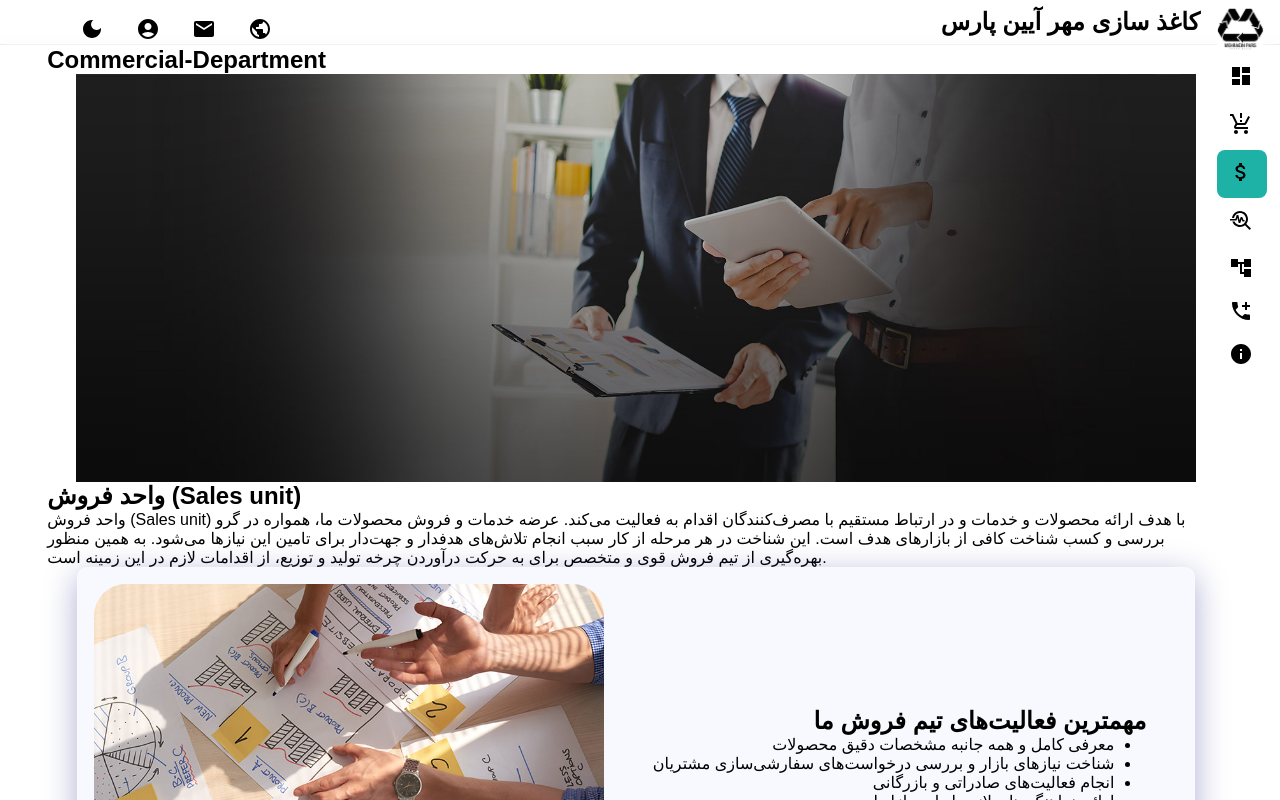
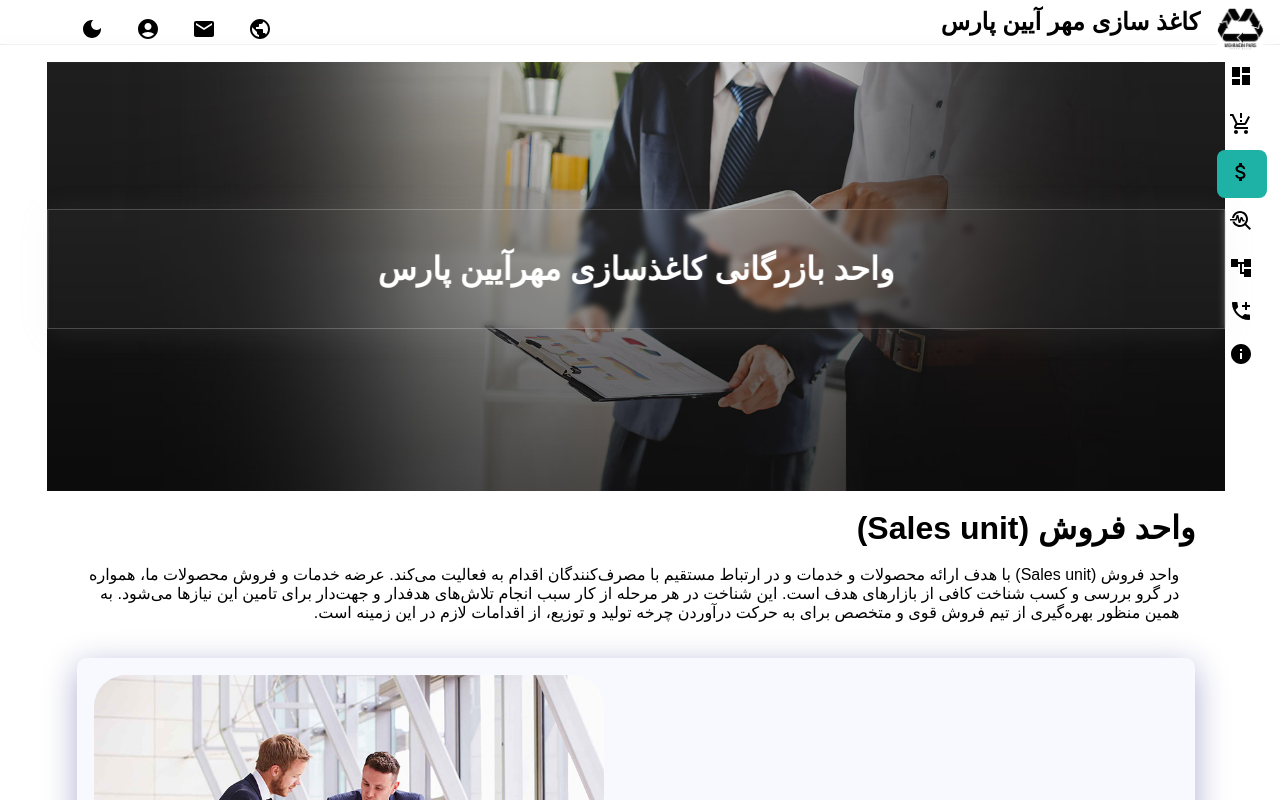
Before and after one commit to mohsen9april/mehraeinpars3, a React (Create React App) app: page /Commercial-Department in a window 1280 px wide. Shown: the top 800 px of the page. Built offline with nearby package versions, Linux system fonts and the light colour scheme; a small style sheet from the web is missing.

Commit message:
modify CD page

```diff
--- a/src/pages/CommercialDepartment/CommercialDepartment.css
+++ b/src/pages/CommercialDepartment/CommercialDepartment.css
@@ -0,0 +1,87 @@
+.cd_Header {
+  display: flex;
+  position: relative;
+  text-align: center;
+  align-items: center;
+  padding-top: 1rem;
+}
+
+.cd_Header img {
+  display: flex;
+  margin: auto;
+  width: 100%;
+}
+
+.centered {
+  display: flex;
+  align-items: center;
+  position: absolute;
+  top: 50%;
+  left: 50%;
+  transform: translate(-50%, -50%);
+  color: rgb(255, 255, 255);
+  height: auto;
+  width: 100%;
+  padding: 2.5rem 0;
+  background: rgba(226, 223, 223, 0.04);
+  box-shadow: 0 4px 30px rgba(188, 186, 186, 0.1);
+  backdrop-filter: blur(3px);
+  -webkit-backdrop-filter: blur(3px);
+  border: 1px solid rgba(255, 255, 255, 0.21);
+}
+
+.centered h2 {
+  text-align: center;
+  margin: auto;
+  font-size: 2.5vw;
+}
+
+.sale_section {
+  /* background-color: yellowgreen; */
+  width: 95%;
+  direction: rtl;
+  margin: auto;
+}
+
+.sale_section h2 {
+  font-size: 2.5vw;
+}
+
+.sale_section p {
+  padding-right: 1rem;
+}
+
+.sale_container {
+  display: flex;
+  flex-direction: row;
+  width: 95%;
+  margin: auto;
+  background: #f8f8ff;
+  box-shadow: 0 8px 32px 0 rgba(31, 38, 135, 0.37);
+  backdrop-filter: blur(5.5px);
+  border-radius: 10px;
+  border: 1px solid rgba(255, 255, 255, 0.18);
+  text-align: center;
+  padding: 1rem;
+  align-items: center;
+}
+
+.sale_left {
+  flex: 1;
+}
+
+.sale_left img {
+  border-radius: 2rem;
+  width: 100%;
+}
+
+.sale_right {
+  direction: rtl;
+  text-align: right;
+  padding: 4rem 2rem;
+  flex: 1;
+}
+
+.sale_right ul {
+  padding-right: 2rem;
+}
--- a/src/pages/CommercialDepartment/CommercialDepartment.jsx
+++ b/src/pages/CommercialDepartment/CommercialDepartment.jsx
@@ -1,16 +1,29 @@
-import React from "react";
+import React, { useEffect } from "react";
+import AOS from "aos";
+import "aos/dist/aos.css";
+import "./CommercialDepartment.css";
 
 const CommercialDepartment = () => {
+  // For AOS
+  useEffect(() => {
+    AOS.init({
+      // delay: 200,
+      // throttleDelay: 99,
+    });
+  }, []);
   return (
     <div>
-      <h2>Commercial-Department</h2>
-      <img
-        style={{ display: "flex", margin: "auto", width: "70rem" }}
-        src="./images/Sale-Banner.jpg"
-        alt="/"
-      />
-      <div>
+      {/* <h2>Commercial-Department</h2> */}
+      <div className="cd_Header">
+        <img src="./images/Sale-Banner.jpg" alt="/" />
+        <div class="centered">
+          <h2>واحد بازرگانی کاغذسازی مهرآیین پارس</h2>
+        </div>
+      </div>
+      <br />
+      <div className="sale_section">
         <h2>واحد فروش (Sales unit)</h2>
+        <br />
         <p>
           واحد فروش (Sales unit) با هدف ارائه محصولات و خدمات و در ارتباط مستقیم با مصرف‌کنندگان
           اقدام به فعالیت می‌کند. عرضه خدمات و فروش محصولات ما، همواره در گرو بررسی و کسب شناخت کافی
@@ -20,14 +33,17 @@ const CommercialDepartment = () => {
         </p>
       </div>
 
+      <br />
+      <br />
+
       <section>
-        <div className="testline_container">
-          <div className="testliner_left">
-            <img src="./images/sale1.jpg" />
+        <div className="sale_container">
+          <div data-aos-duration="1000" data-aos="fade-up" className="sale_left">
+            <img src="./images/sale2.jpg" />
           </div>
-          <div className="testliner_right">
+          <div data-aos-duration="1000" data-aos="fade-left" className="sale_right">
             <h2>مهمترین فعالیت‌های تیم فروش ما</h2>
-            <ul>
+            <ul data-aos-duration="1800" data-aos="fade-left">
               <li>معرفی کامل و همه جانبه مشخصات دقیق محصولات</li>
               <li>شناخت نیازهای بازار و بررسی درخواست‌های سفارشی‌سازی مشتریان</li>
               <li>انجام فعالیت‌های صادراتی و بازرگانی </li>
@@ -38,12 +54,13 @@ const CommercialDepartment = () => {
           </div>
         </div>
       </section>
+      <br />
       <section>
-        <div className="testline_container">
-          <div className="testliner_left">
-            <img src="./images/sale2.jpg" />
+        <div className="sale_container">
+          <div data-aos-duration="1000" data-aos="fade-left" className="sale_left">
+            <img src="./images/sale1.jpg" />
           </div>
-          <div className="testliner_right">
+          <div data-aos-duration="1000" data-aos="fade-right" className="sale_right">
             <h2>واحد‌های زیر مجموعه‌ واحد فروش شرکت</h2>
             <ul>
               <li>واحد بازاریابی</li>
--- a/src/pages/Products/Products.css
+++ b/src/pages/Products/Products.css
@@ -24,12 +24,12 @@
   padding-bottom: 0.5rem;
   font-size: 2.5rem;
 }
+
 .testline_container {
   display: flex;
   flex-direction: row;
   width: 95%;
   margin: auto;
-  /* gap: 1rem; */
   background: #f8f8ff;
   box-shadow: 0 8px 32px 0 rgba(31, 38, 135, 0.37);
   backdrop-filter: blur(5.5px);
@@ -41,18 +41,15 @@
 }
 
 .testliner_left {
-  /* background-color: brown; */
   flex: 1;
 }
 
 .testliner_left img {
-  /* padding: 1rem; */
   border-radius: 2rem;
   width: 100%;
 }
 
 .testliner_right {
-  /* background-color: chartreuse; */
   direction: rtl;
   text-align: right;
   padding: 4rem 2rem;
```
